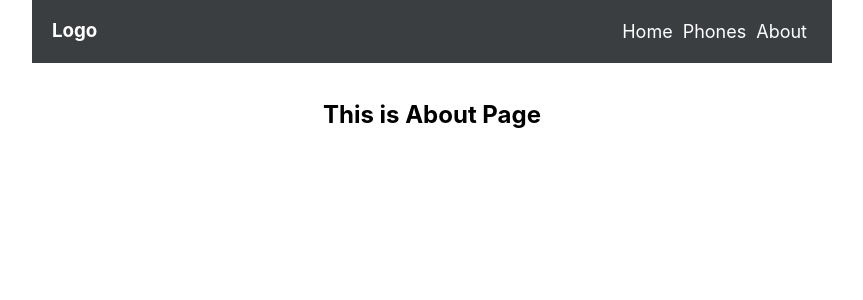
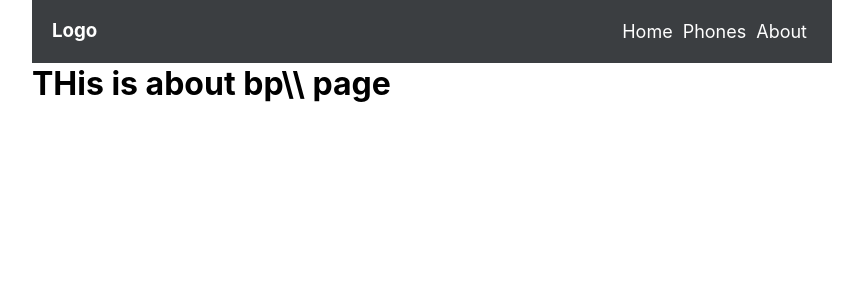
Before and after one commit to adilet-nasirov/phone-shop, a React (Create React App) app: page /about in a window 1280 px wide. Shown: the top 300 px of the page, without its empty margins (208-1071 px from the left). Built offline with nearby package versions, Linux system fonts and the light colour scheme.

Commit message:
added page for itemInfo

```diff
--- a/src/phoneApp/About.jsx
+++ b/src/phoneApp/About.jsx
@@ -2,9 +2,9 @@ import React from "react";
 
 const About = () => {
   return (
-    <center>
-      <h2 style={{ margin: "100px" }}>This is About Page</h2>
-    </center>
+    <div>
+      <h1 style={{ marginTop: "4rem" }}>THis is about bp\\ page</h1>
+    </div>
   );
 };
 
--- a/src/phoneApp/App.js
+++ b/src/phoneApp/App.js
@@ -6,6 +6,7 @@ import { BrowserRouter as Router, Route, Routes } from "react-router-dom";
 import Navbar from "./Navbar";
 import About from "./About";
 import Home from "./Home";
+import ItemInfo from "./ItemInfo";
 function App() {
   const [phoneData, setData] = useState(data);
   const [total, setTotal] = useState(0);
@@ -36,18 +37,9 @@ function App() {
         <Navbar />
         <Routes>
           <Route path="/" element={<Home />} />
-          <Route
-            path="/phones"
-            element={
-              <Phones
-                increase={increaseNum}
-                decrease={decreaseNum}
-                data={phoneData}
-                total={total}
-              />
-            }
-          />
+          <Route path="/phones" element={<Phones />} />
           <Route path="/about" element={<About />} />
+          <Route path="/phones/:id" element={<ItemInfo />} />
         </Routes>
       </div>
     </Router>
--- /dev/null
+++ b/src/phoneApp/ItemInfo.jsx
@@ -0,0 +1,12 @@
+import React from "react";
+
+const ItemInfo = (props) => {
+  console.log(props);
+  return (
+    <div style={{ marginTop: "4rem", textAlign: "center" }}>
+      <h1>Item info</h1>
+    </div>
+  );
+};
+
+export default ItemInfo;
```
